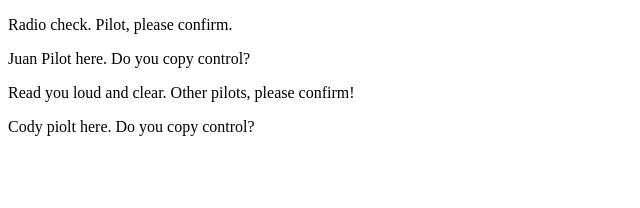
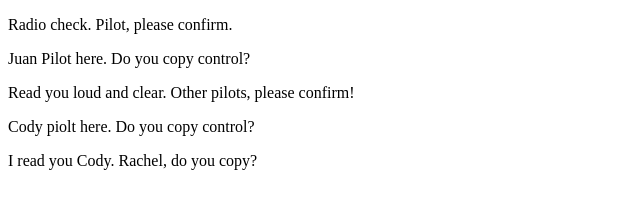
Before and after one commit to SensibleSidekick/communication-log-control, a plain HTML site: page index.html in a window 1280 px wide. Shown: the whole page, without its empty margins (0-640 px from the left). Drawn offline with Linux system fonts and the light colour scheme.

Commit message:
Confirmed Cody

```diff
--- a/index.html
+++ b/index.html
@@ -5,6 +5,7 @@
       <p>Juan Pilot here. Do you copy control?</p>
       <p>Read you loud and clear. Other pilots, please confirm!</p>
       <p>Cody piolt here. Do you copy control?</p>
+      <p> I read you Cody. Rachel, do you copy?</p>
 
    </body>
 </html>
```
